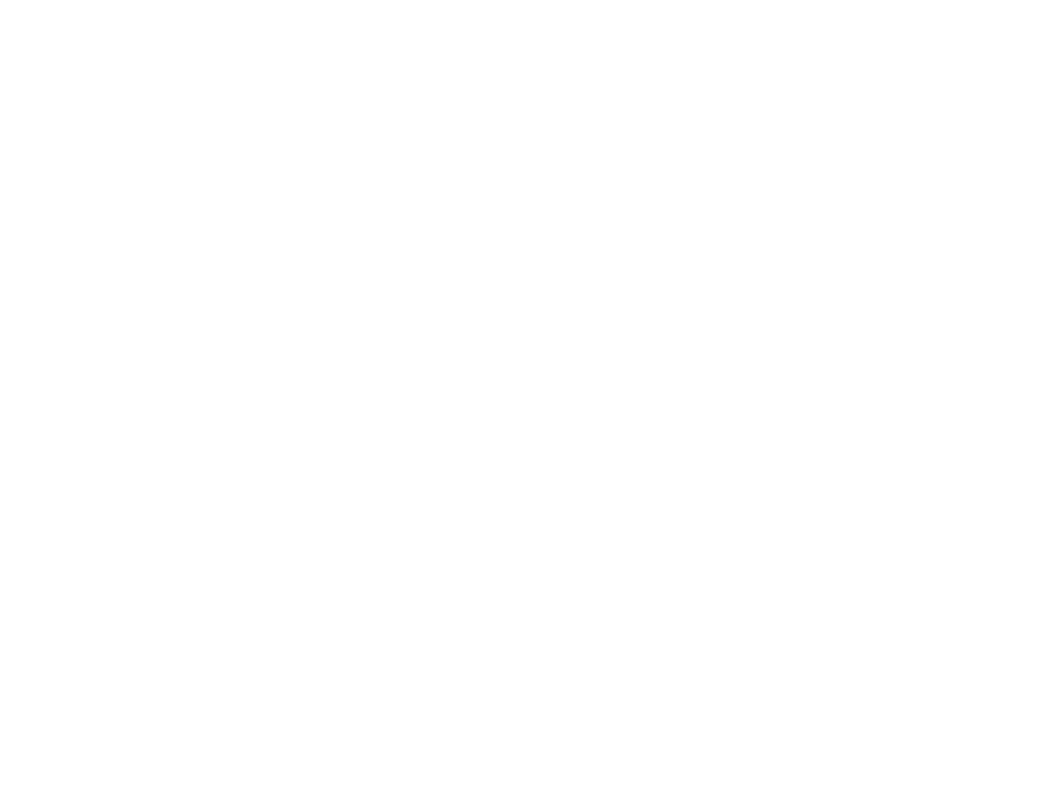
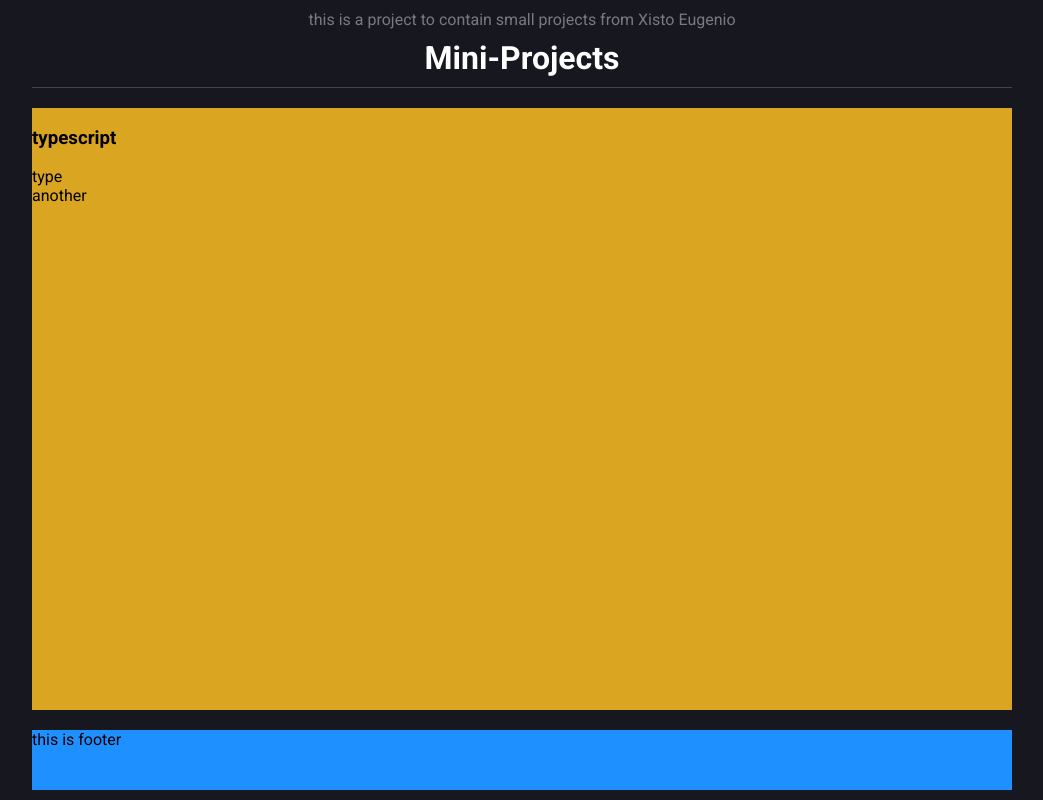
Before and after one commit to xistoeugenio/mini-typescript-projects, a React (Create React App) app: page / in a window 1280 px wide. Shown: the whole page, without its empty margins (118-1161 px from the left). Built offline with nearby package versions, Linux system fonts and the light colour scheme.

Commit message:
created header, main and footer in App component

```diff
--- a/package.json
+++ b/package.json
@@ -47,6 +47,7 @@
     ]
   },
   "devDependencies": {
-    "@types/styled-components": "^5.1.26"
+    "@types/styled-components": "^5.1.26",
+    "sass": "^1.57.1"
   }
 }
--- a/src/App.tsx
+++ b/src/App.tsx
@@ -1,7 +1,22 @@
+import './app.scss'
+import { typescriptProjects } from './data';
 
 function App() {
   return (
     <div className="App">
+      <header className='appHeader'>
+        <span>this is a project to contain small projects from Xisto Eugenio</span>
+        <h1>Mini-Projects</h1>
+      </header>
+      <main className='appMain'>
+        <div className="projectsContainer">
+          <h3>typescript</h3>
+          {typescriptProjects.map(project =>
+            <div>{project.name}</div>
+          )}
+        </div>
+      </main>
+      <footer className='appFooter'>this is footer</footer>
     </div>
   );
 }
--- /dev/null
+++ b/src/app.scss
@@ -0,0 +1,48 @@
+.App {
+    box-sizing: border-box;
+    width: 100vw;
+    height: 100vh;
+    background-color: #17181F;
+    display: flex;
+    flex-direction: column;
+    align-items: center;
+    padding: 10px 0;
+
+    .appHeader {
+        width: 98%;
+        max-width: 980px;
+        display: flex;
+        flex-direction: column;
+        align-items: center;
+        gap: 10px;
+        color: #FFF;
+
+        span {
+            color: #797A81;
+        }
+
+        h1 {
+            width: 100%;
+            padding-bottom: 10px;
+            margin: 0;
+            text-align: center;
+            border-bottom: 1px solid #444;
+        }
+    }
+
+    .appMain {
+        background-color: goldenrod;
+        width: 98%;
+        max-width: 980px;
+        margin: 20px 0;
+        flex: 1;
+    }
+
+
+    .appFooter {
+        background-color: dodgerblue;
+        width: 98%;
+        max-width: 980px;
+        height: 60px;
+    }
+}
--- /dev/null
+++ b/src/data.ts
@@ -0,0 +1,11 @@
+export const typescriptProjects = [{
+    name: "type",
+    image: "fkfkdjg",
+    description: "there is nothing here, dont you worry"
+},
+{
+    name: "another",
+    image: "fkfkdjg",
+    description: "there is nothing here, just  another project"
+}
+]
```
Also changed, not shown: 1 other file (tests, documents, lock files or other folders).
